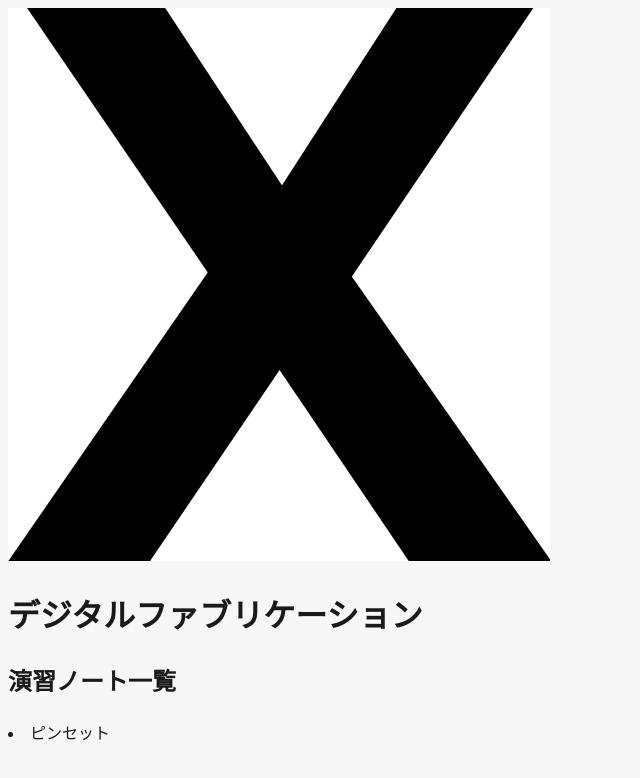
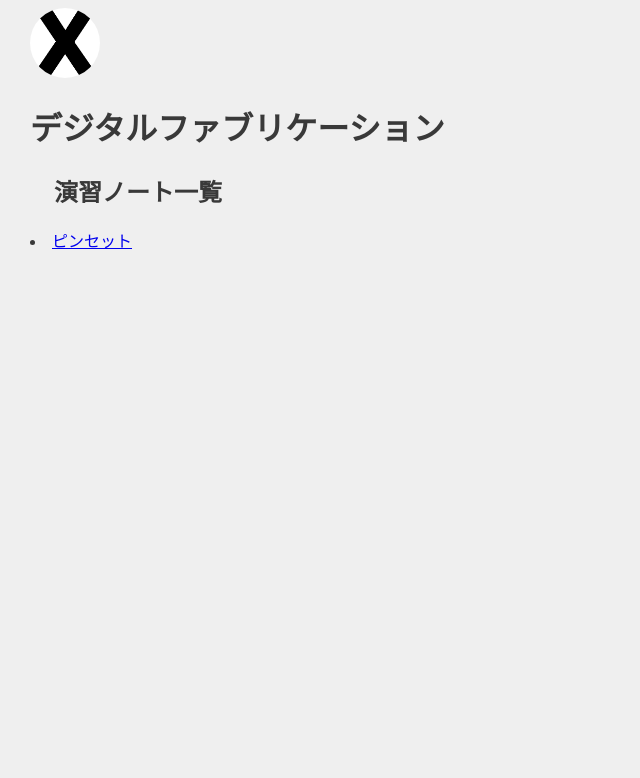
Before and after one commit to sitimi73/xbp, a plain HTML site: page digi_fab/index.html in a window 1280 px wide. Shown: the whole page, without its empty margins (0-640 px from the left). Drawn offline with Linux system fonts and the light colour scheme.

Commit message:
20251019

```diff
--- a/digi_fab/index.html
+++ b/digi_fab/index.html
@@ -3,7 +3,7 @@
 <head>
     <meta charset="UTF-8">
     <title>デジタルファブリケーション</title>
-    <link rel="stylesheet" href="./css/style2.css">
+    <link rel="stylesheet" href="./css/style.css">
     <link rel="shortcut icon" href="./images/xbp.ico">
 </head>
 <body>
```
